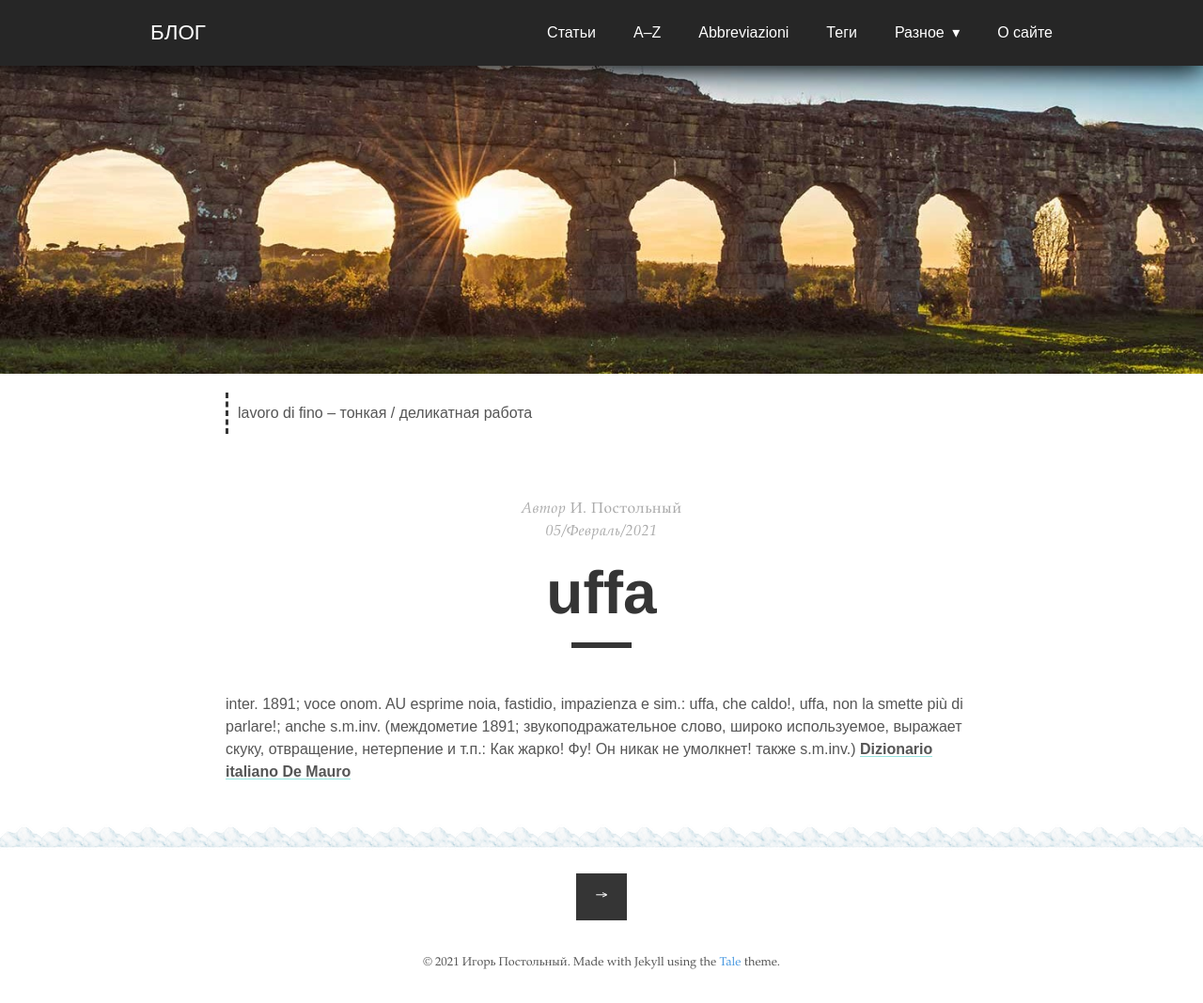
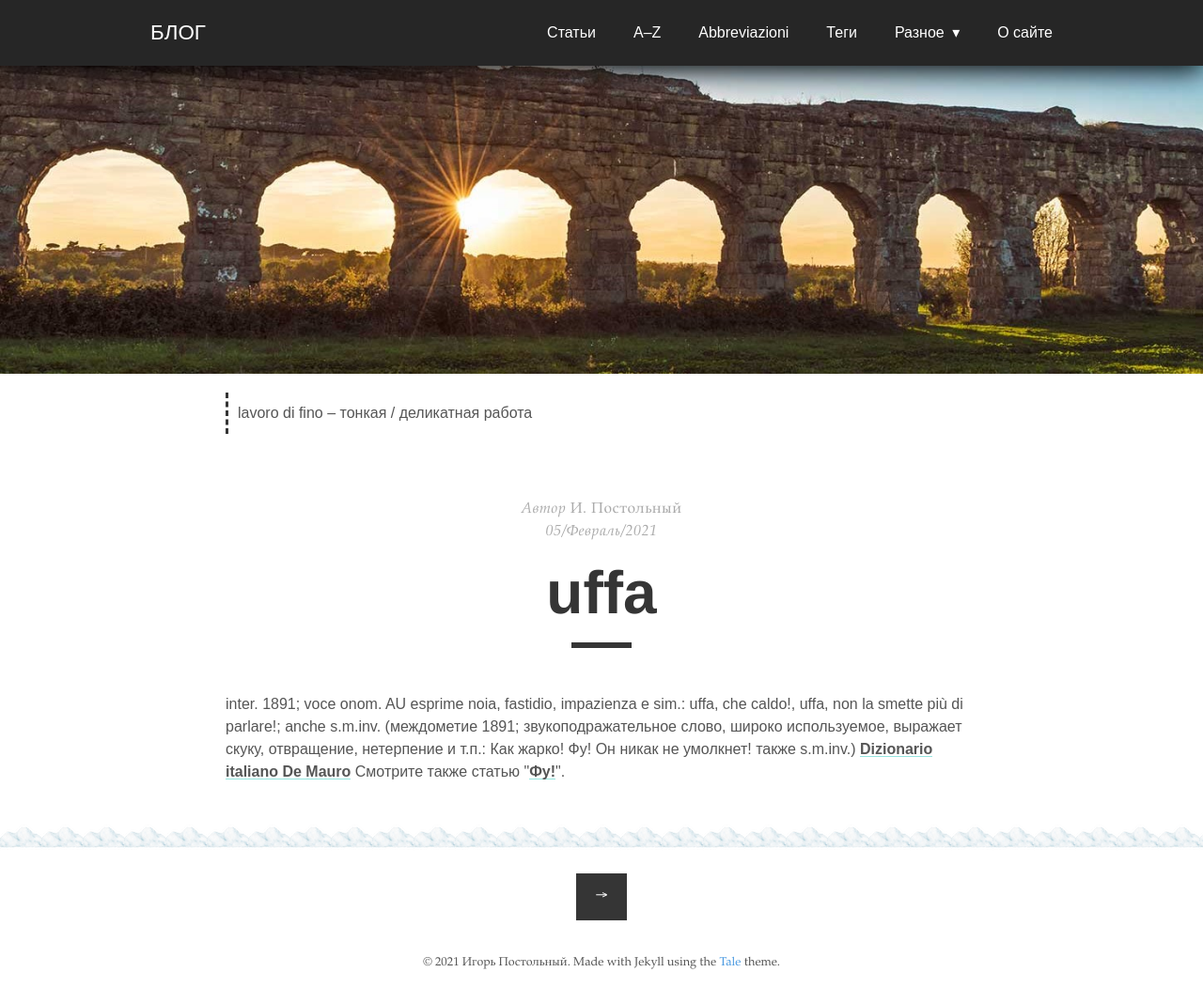
Before and after one commit to postolny/postolny.github.io, a Jekyll site: the page built from _posts/2021-02-05-uffa.md, in a window 1280 px wide. Shown: the whole page at 94% size. Built offline with Jekyll 4.4.1, drawn with Linux system fonts in a browser that asks for light colours; nearby versions of some CDN libraries.

Commit message:
Add files via upload

```diff
--- a/_posts/2021-02-05-uffa.md
+++ b/_posts/2021-02-05-uffa.md
@@ -8,4 +8,4 @@
 tags:
 ---
 
-inter. 1891; voce onom. AU esprime noia, fastidio, impazienza e sim.: uffa, che caldo!, uffa, non la smette più di parlare!; anche s.m.inv. (междометие 1891; звукоподражательное слово, широко используемое, выражает скуку, отвращение, нетерпение и т.п.: Как жарко! Фу! Он никак не умолкнет! также s.m.inv.) [Dizionario italiano De Mauro](https://dizionario.internazionale.it/parola/uffa)
+inter. 1891; voce onom. AU esprime noia, fastidio, impazienza e sim.: uffa, che caldo!, uffa, non la smette più di parlare!; anche s.m.inv. (междометие 1891; звукоподражательное слово, широко используемое, выражает скуку, отвращение, нетерпение и т.п.: Как жарко! Фу! Он никак не умолкнет! также s.m.inv.) [Dizionario italiano De Mauro](https://dizionario.internazionale.it/parola/uffa) Смотрите также статью "[Фу!]({{ site.baseurl }}/2021-02-05/uff)".
```
Also changed, not shown: _posts/2021-02-05-uff.md (+1 -1 lines).
